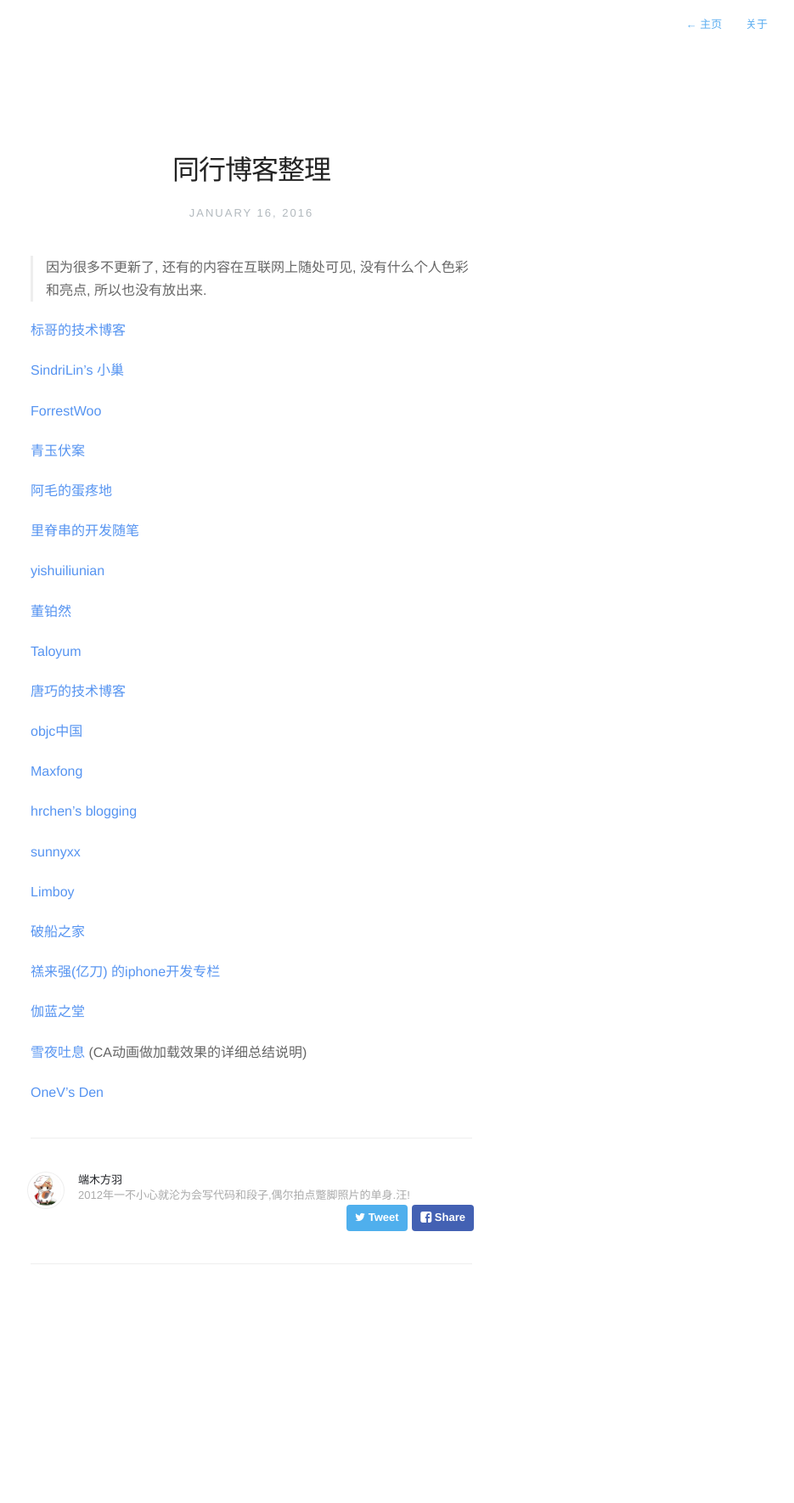
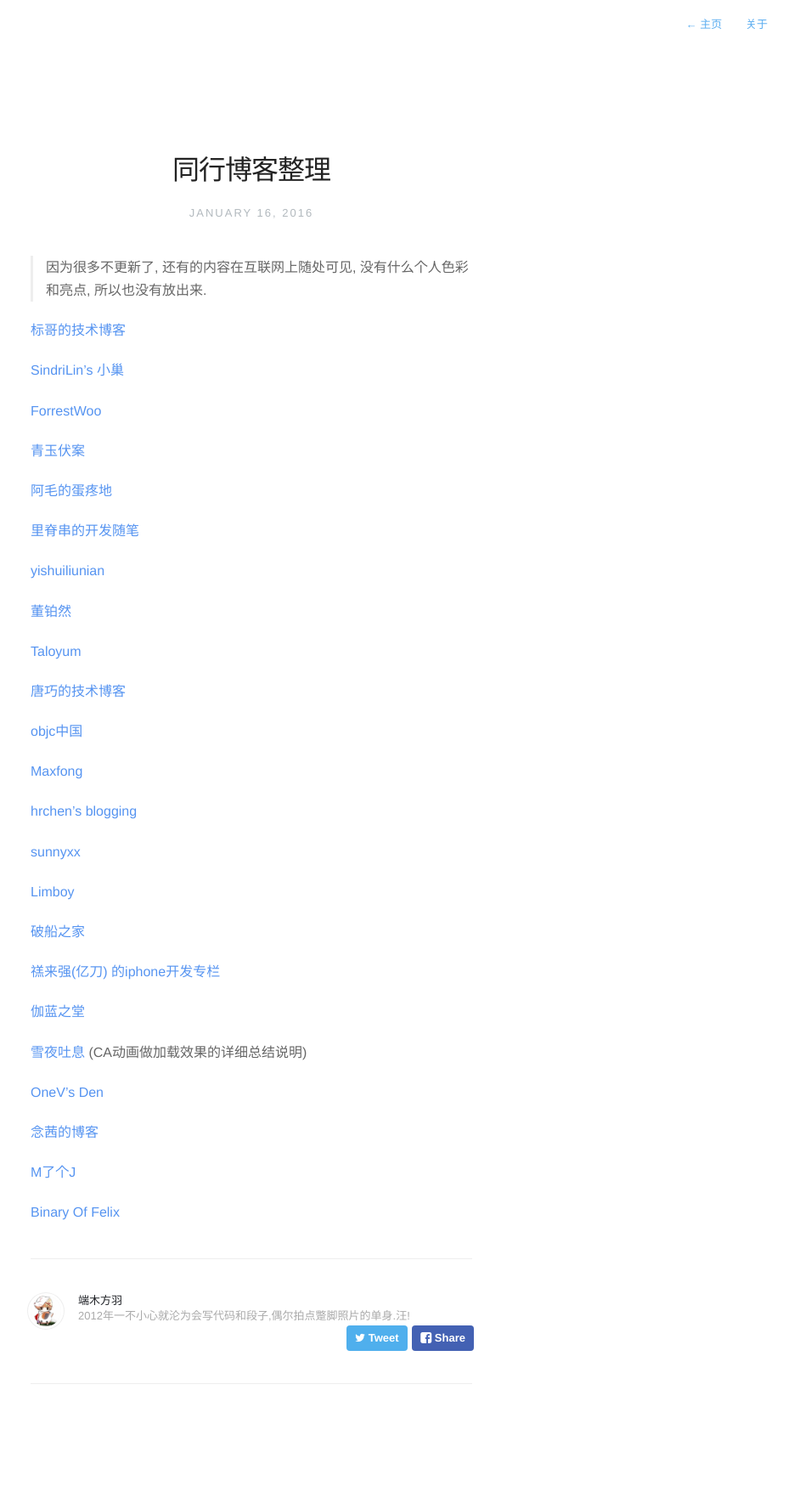
Before and after one commit to gq630960023/gq630960023.github.io, a Jekyll site: the page built from _posts/2016-01-16-同行博客整理.markdown, in a window 1280 px wide. Shown: the whole page at 85% size, without its empty margins (344-1279 px from the left). Built offline with Jekyll 4.4.1, drawn with Linux system fonts in a browser that asks for light colours; nearby versions of some CDN libraries; Markdown is read by kramdown in place of the engine named in the settings; before the commit the page ends 1628 px from its top, so only the background shows below that.

Commit message:
更新两篇文章的内容

```diff
--- a/_posts/2016-01-16-github目录整理.markdown
+++ b/_posts/2016-01-16-github目录整理.markdown
@@ -189,6 +189,10 @@ TYAttributedLabel 简单，强大的属性文本的控件(无需了解CoreText)
 
 扁平化的UI控件.
 
+#### [shenzhen](https://github.com/nomad/shenzhen)
+
+自动打包的工具
+
 
 ------
 PS:
--- a/_posts/2016-01-16-同行博客整理.markdown
+++ b/_posts/2016-01-16-同行博客整理.markdown
@@ -45,3 +45,9 @@ description: "整理一些同行的博客, 学习使用"
  [雪夜吐息](http://www.jianshu.com/users/210e2599770d/latest_articles) (CA动画做加载效果的详细总结说明)
 
  [OneV's Den](http://onevcat.com/#blog)
+
+ [念茜的博客](http://blog.csdn.net/yiyaaixuexi)
+
+ [M了个J](http://www.cnblogs.com/mjios/)
+
+ [Binary Of Felix](http://www.starfelix.com/)
```
